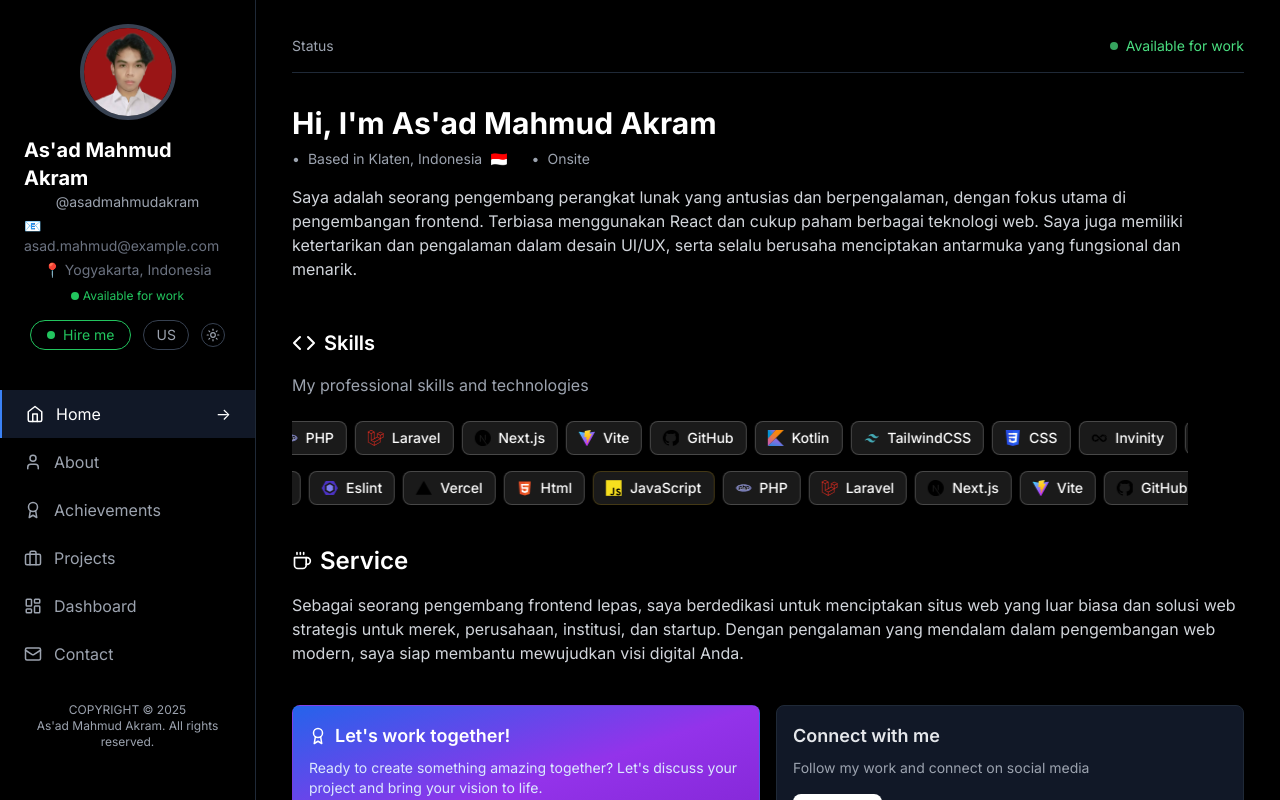
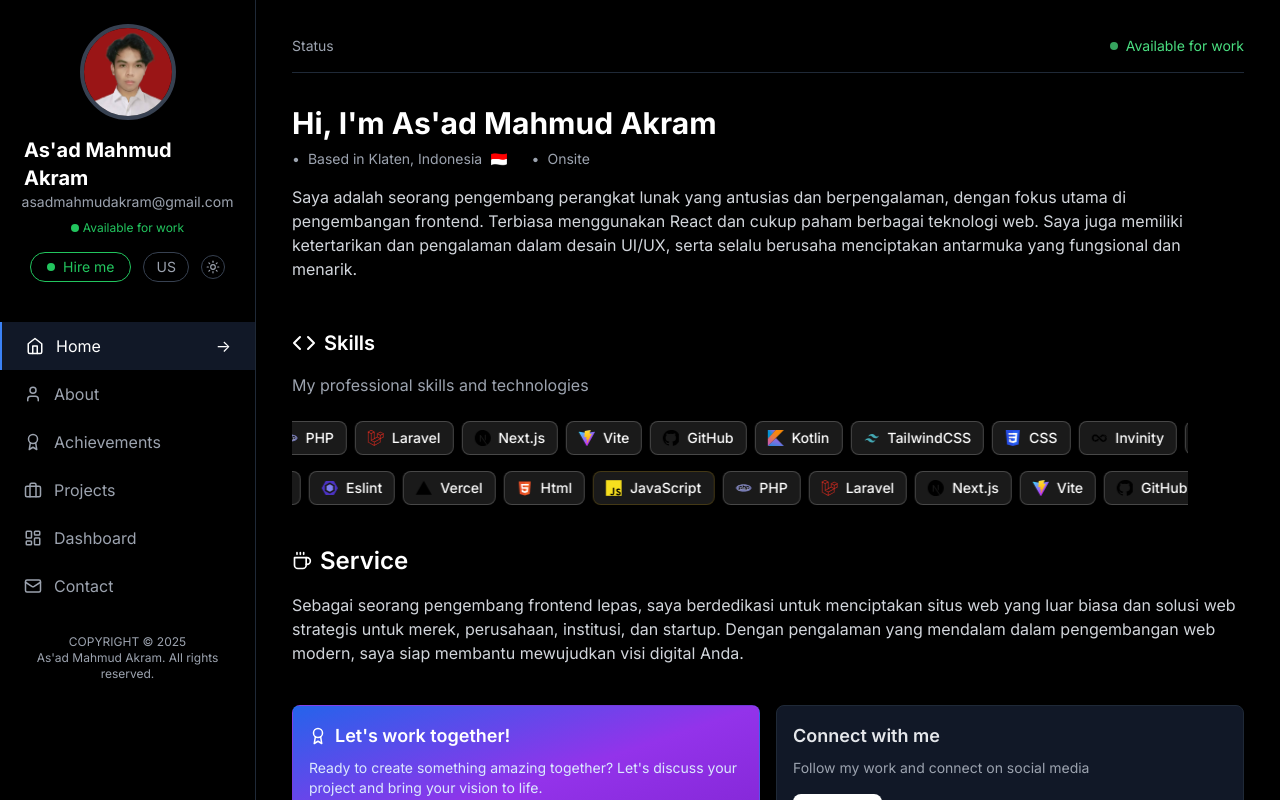
Before and after one commit to asadmahmud22/Portofolio-AsadMahmudAkram, a React (Vite) app: page / in a window 1280 px wide. Built offline with nearby package versions, Linux system fonts and the light colour scheme.

Commit message:
Update Layout.jsx

```diff
--- a/src/components/Layout.jsx
+++ b/src/components/Layout.jsx
@@ -126,9 +126,7 @@ const SidebarContent = ({ toggleLanguage, toggleTheme, language, isDarkMode }) =
 
         {/* Informasi profil lengkap */}
         <h2 className="text-xl font-bold">As'ad Mahmud Akram</h2>
-        <div className="text-gray-400 text-sm mb-1">@asadmahmudakram</div>
-        <div className="text-gray-500 text-sm mb-1">📧 asad.mahmud@example.com</div>
-        <div className="text-gray-500 text-sm mb-1">📍 Yogyakarta, Indonesia</div>
+        <div className="text-gray-400 text-sm mb-1">asadmahmudakram@gmail.com</div>
         <div className="text-green-500 text-xs mt-1 flex items-center gap-1">
           <span className="w-2 h-2 bg-green-500 rounded-full animate-pulse"></span>
           Available for work
```
